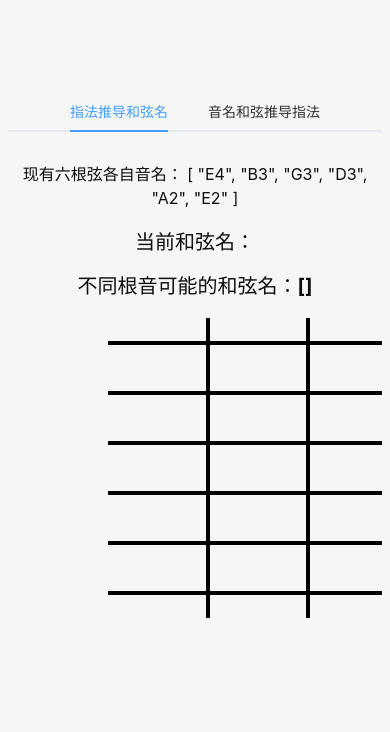
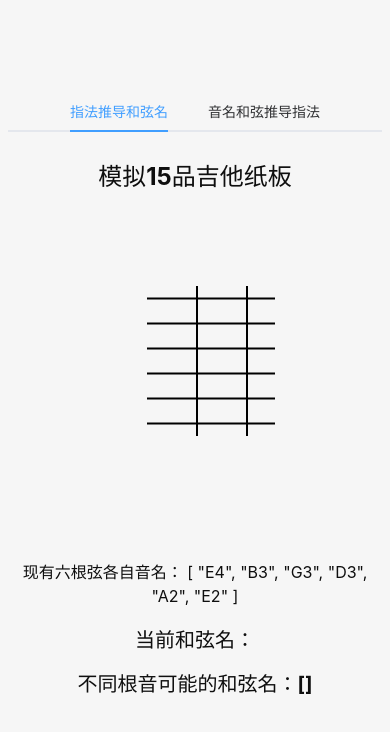
Before and after one commit to Zourunfa/guitar-assits, a Vue app: page / in a window 390 px wide. Shown: the top 732 px of the page. Built offline with nearby package versions, Linux system fonts and the light colour scheme.

Commit message:
feat: 简单适配

```diff
--- a/src/components/Fingering.vue
+++ b/src/components/Fingering.vue
@@ -1,12 +1,16 @@
 <template>
   <div class="figering-container">
-    <p>现有六根弦各自音名： {{ chordNotes }}</p>
+    <h2 class="panel-title">模拟15品吉他纸板</h2>
+    <div class="finger-pannel"></div>
+    <div class="finger-control">
+      <p class="current-notes">现有六根弦各自音名： {{ chordNotes }}</p>
 
-    <p>{{ chordTone }}</p>
+      <p>{{ chordTone }}</p>
 
-    <!-- <el-button @click="generateChordName" type="primary">生成和弦名</el-button> -->
-    <p class="chord-name">当前和弦名：{{ chordName }}</p>
-    <p class="chord-name">不同根音可能的和弦名：{{ chordNameList }}</p>
+      <!-- <el-button @click="generateChordName" type="primary">生成和弦名</el-button> -->
+      <p class="chord-name">当前和弦名：{{ chordName }}</p>
+      <p class="chord-name">不同根音可能的和弦名：{{ chordNameList }}</p>
+    </div>
   </div>
 </template>
 
@@ -110,6 +114,7 @@ function createFingerSvg() {
   // 创建一个SVG元素
   const svg = document.createElementNS('http://www.w3.org/2000/svg', 'svg')
   svg.setAttribute('class', 'finger-panel')
+
   svg.setAttribute('width', '1500')
   svg.setAttribute('height', '300')
 
@@ -187,8 +192,9 @@ function createFingerSvg() {
     }
   }
 
+  // const beforeNode = document.querySelector('.current-notes')
   // 将SVG添加到页面中
-  document.querySelector('.figering-container').appendChild(svg)
+  document.querySelector('.finger-pannel').append(svg)
 }
 onMounted(() => {
   createFingerSvg()
@@ -196,6 +202,17 @@ onMounted(() => {
 </script>
 
 <style>
+.panel-title {
+  margin-top: 5%;
+}
+.finger-pannel {
+  position: relative;
+  right: 20px;
+}
+.finger-control {
+  margin-top: 45px;
+}
+
 .el-tabs__nav-scroll {
   display: flex;
   justify-content: center;
@@ -217,4 +234,41 @@ onMounted(() => {
 .chord-name {
   font-size: 30px;
 }
+
+@media screen and (max-width: 1500px) {
+  .finger-pannel {
+    transform: scale(80%);
+    right: 100px;
+  }
+}
+
+@media screen and (max-width: 1300px) {
+  .finger-pannel {
+    transform: scale(70%);
+    right: 120px;
+  }
+}
+
+@media screen and (max-width: 1150px) {
+  .finger-pannel {
+    transform: scale(60%);
+    right: 150px;
+  }
+}
+
+@media screen and (max-width: 1000px) {
+  .finger-pannel {
+    transform: scale(50%);
+    right: 170px;
+  }
+}
+
+@media screen and (max-width: 800px) {
+  .finger-pannel {
+    /* max-height: 390px; */
+    width: 95%;
+    right: unset;
+    overflow: auto;
+  }
+}
 </style>
```
